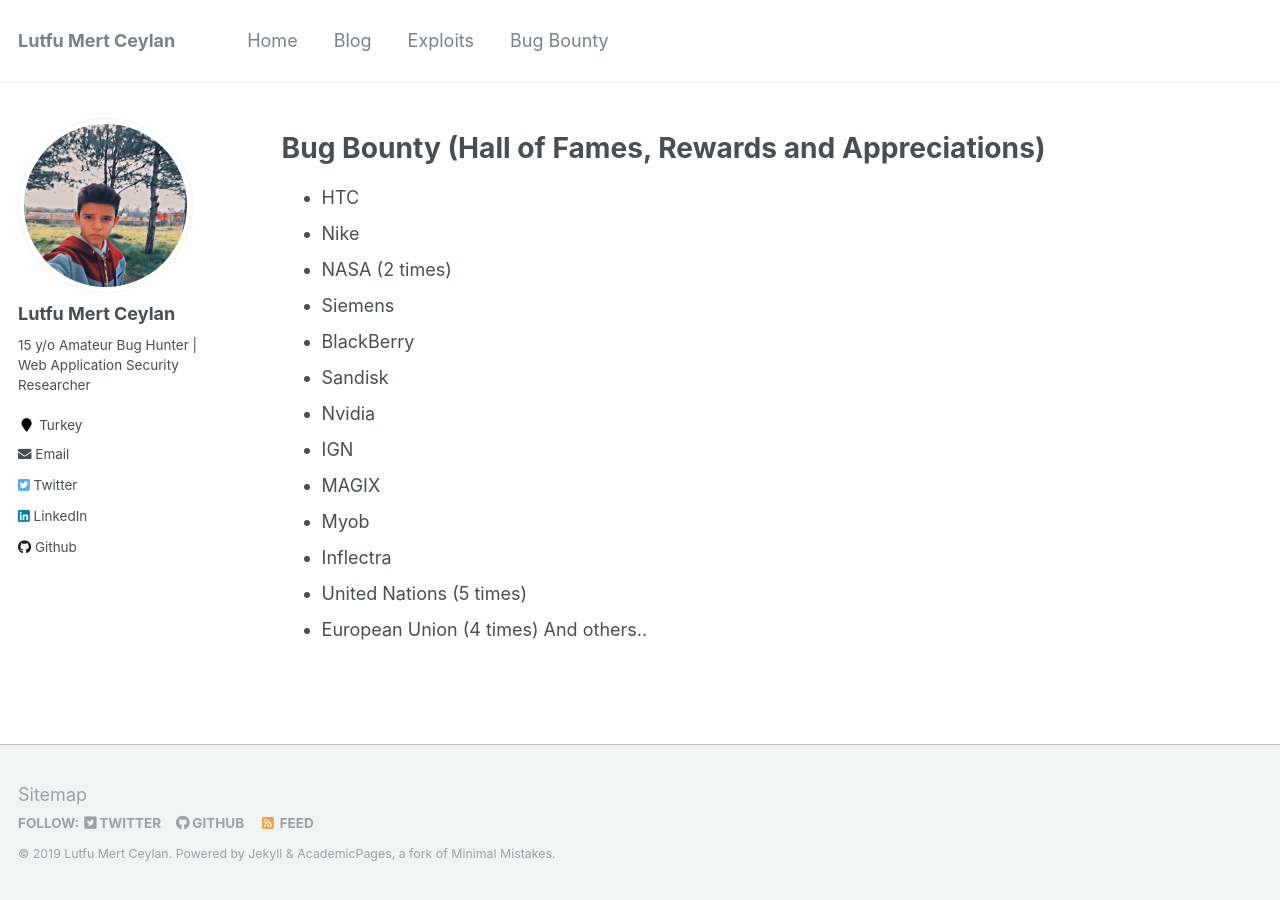
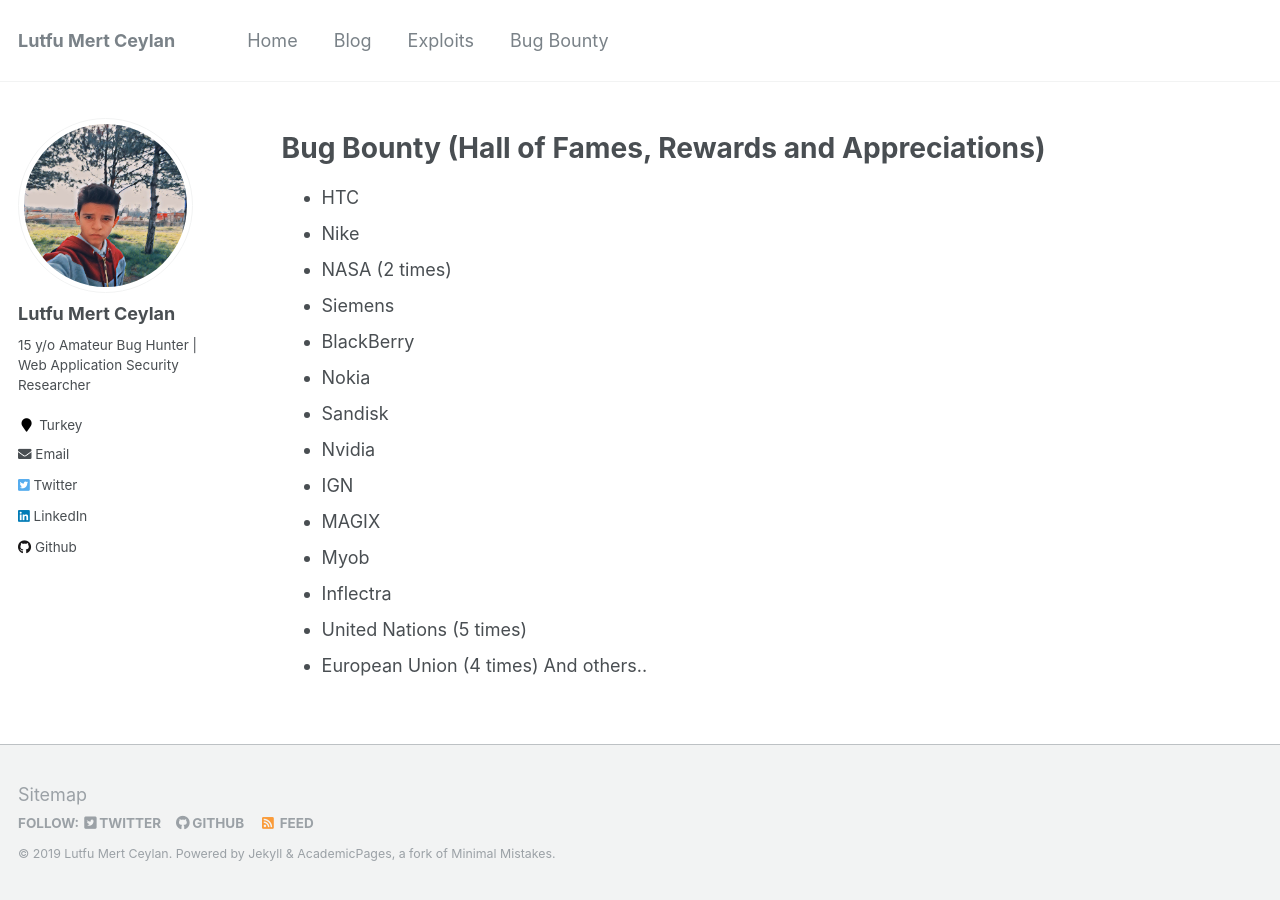
Before and after one commit to lutfumertceylan/mywebsite, a Jekyll site: the page built from _pages/bugbounty.md, in a window 1280 px wide. Built offline with Jekyll 4.4.1, drawn with Linux system fonts in a browser that asks for light colours.

Commit message:
Update bugbounty.md

```diff
--- a/_pages/bugbounty.md
+++ b/_pages/bugbounty.md
@@ -14,6 +14,7 @@ redirect_from:
 * NASA (2 times)
 * Siemens
 * BlackBerry
+* Nokia
 * Sandisk
 * Nvidia
 * IGN
```
